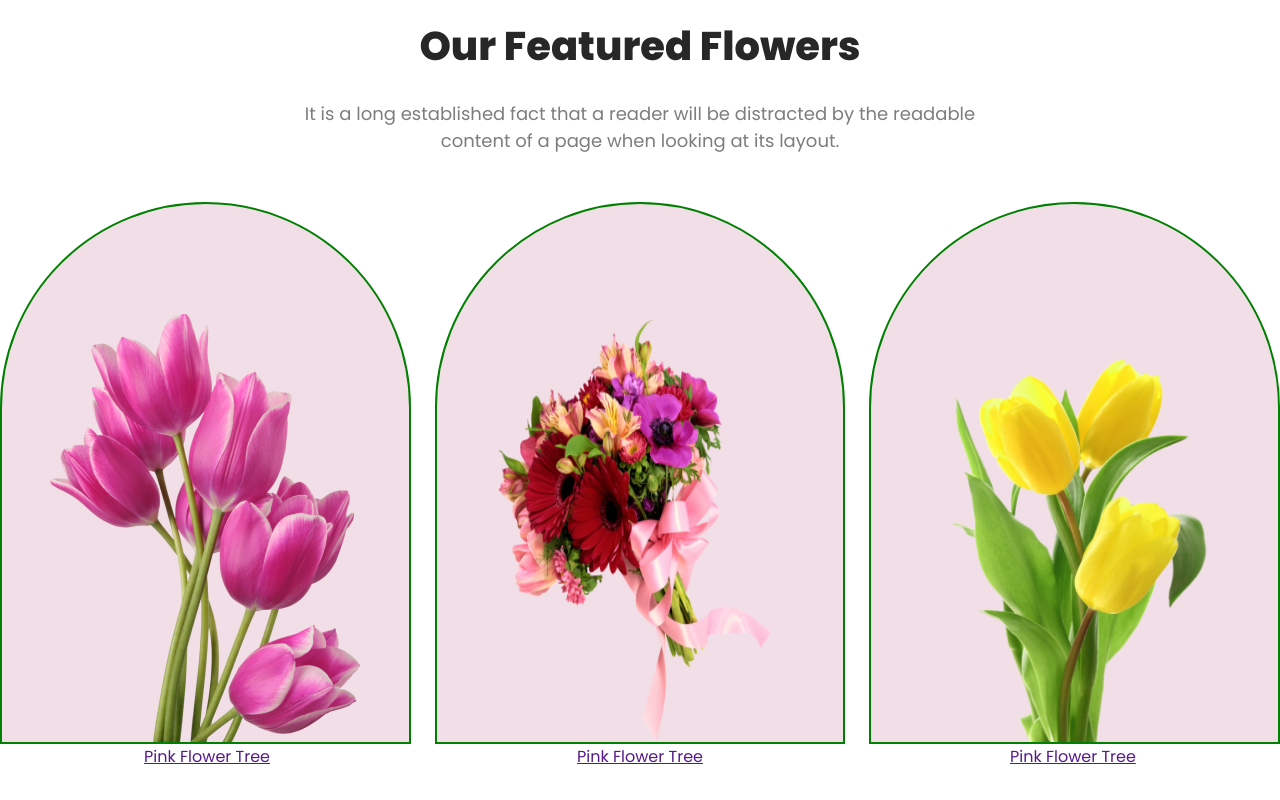
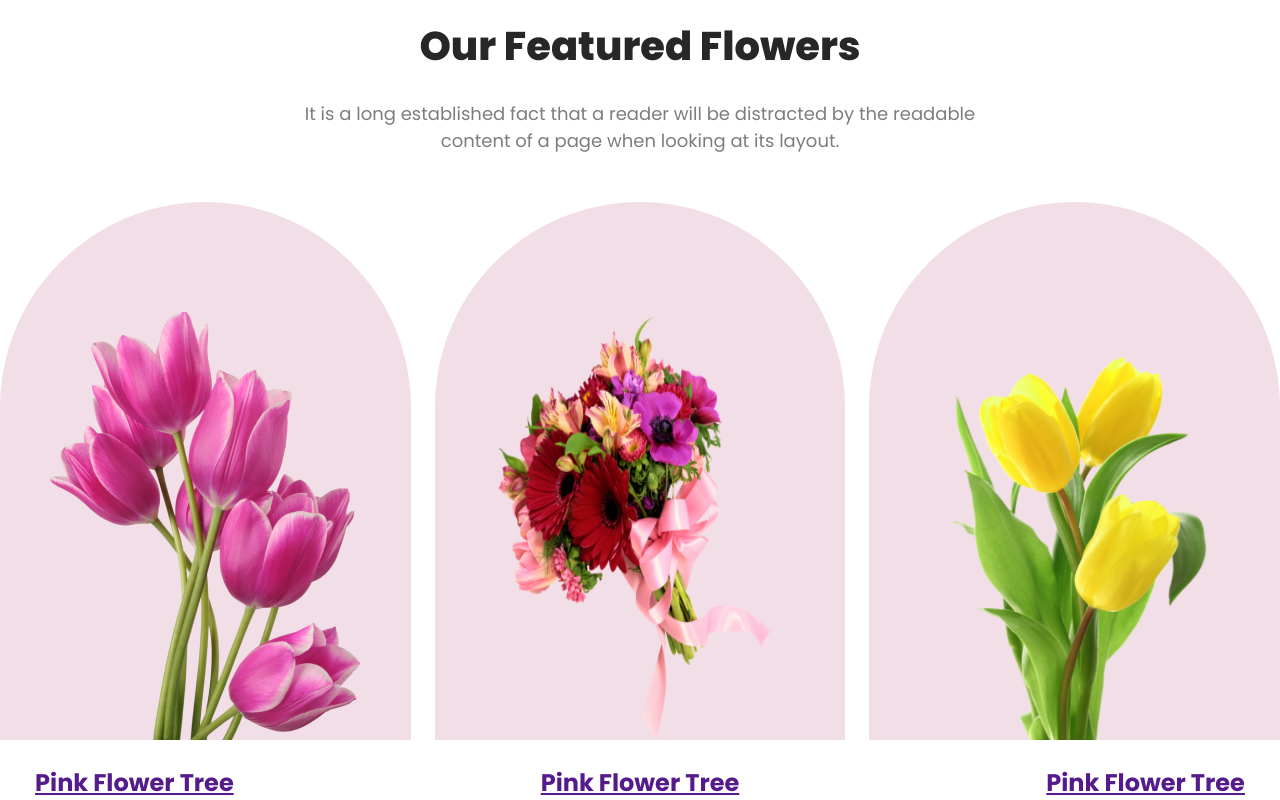
Before and after one commit to webdiv-rakib/flower-shop, a plain HTML site: page index.html in a window 1280 px wide. Shown: the part 1012-1812 px from the top of the page. Before the commit the page ends 1781 px from the top, so only its background shows below. Drawn offline with Linux system fonts and the light colour scheme.

Commit message:
Featured section complete

```diff
--- a/style/style.css
+++ b/style/style.css
@@ -86,7 +86,7 @@ main{
 .section-1{
     width: 464px;
     height: 538px;
-    border: 2px solid green;
+    /* border: 2px solid green; */
     /* padding: 110px 78px 67px 76px; */
     text-align: center;
     border-radius: 300px 300px 0px 0px;
@@ -103,10 +103,24 @@ main{
     display: flex;
     justify-content: center;
     gap: 24px;
+    border-bottom: 32px;
 }
 
 .tree-name{
+    font-size: 24px;
+    font-weight: 700;
+    color: #272727;
     display: flex;
     justify-content: center;
     gap: 307px;
 }
+
+/* .tree-1{
+    margin-left: 151px;
+}
+.tree-2{
+
+}
+.tree-3{
+
+} */
```
Also changed, not shown: index.html (+1 -0 lines).
